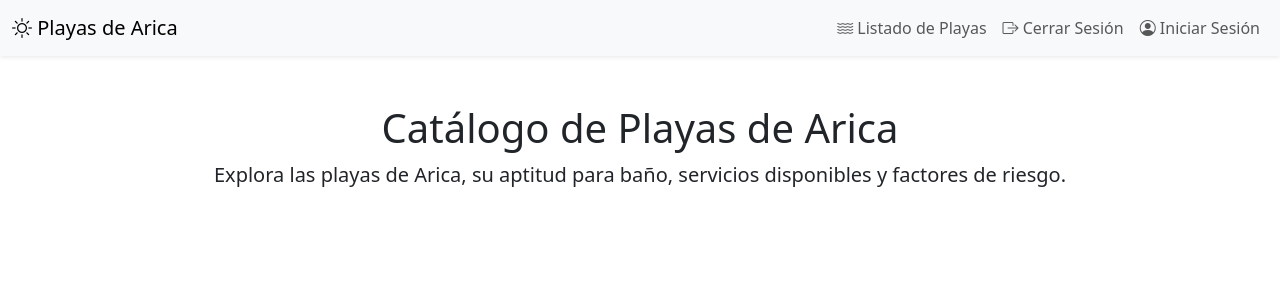
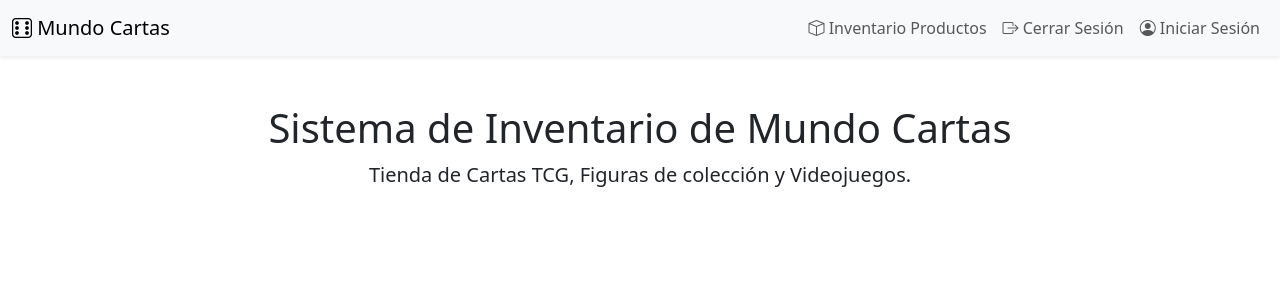
Before and after one commit to Angel1819/sistema-inventario-ev3, a Django app: template sistemainventario/templates/catalogo_playa/base.html in a window 1280 px wide. Shown: the top 300 px of the page. Run offline with Django 5.2, Linux system fonts and the light colour scheme; the template is opened without the code that fills it, so the values that code supplies are empty.

Commit message:
Se hizo base html pero tengo problemas para hacer funcionar el nav con los enlaces a la vista de inventario

```diff
--- a/inventario/templates/inventario_home.html
+++ b/inventario/templates/inventario_home.html
@@ -13,6 +13,8 @@
     </style>
 </head>
 <body>
+{% extends "base.html" %}
+
     <h1>{{ titulo }}</h1>
     <p>Productos de la tienda Mundo Cartas.</p>
 
--- a/inventario/urls.py
+++ b/inventario/urls.py
@@ -2,5 +2,5 @@ from django.urls import path
 from . import views
 
 urlpatterns = [
-    path('', views.home, name='home'),
+    path('', views.inventario_home, name='inventario_home'),
 ]
--- a/inventario/views.py
+++ b/inventario/views.py
@@ -2,7 +2,7 @@ from django.shortcuts import render
 from .models import Producto, Categoria
 
 # Create your views here.
-def home(request):
+def inventario_home(request):
     titulo = "Inventario de Productos"
     productos = Producto.objects.all()
     categorias = Categoria.objects.all()
--- a/sistemainventario/settings.py
+++ b/sistemainventario/settings.py
@@ -39,6 +39,7 @@ INSTALLED_APPS = [
     'django.contrib.staticfiles',
     'usuarios',
     'inventario',
+    'sistemainventario',
 ]
 
 MIDDLEWARE = [
--- a/sistemainventario/templates/catalogo_playa/base.html
+++ b/sistemainventario/templates/catalogo_playa/base.html
@@ -3,7 +3,7 @@
   <head>
     <meta charset="UTF-8" />
     <meta name="viewport" content="width=device-width, initial-scale=1.0" />
-    <title>Catálogo de Playas de Arica</title>
+    <title>Inventario Mundo Cartas</title>
 
     <!-- Bootstrap CSS -->
     <link
@@ -20,8 +20,8 @@
     <!-- Navbar -->
     <nav class="navbar navbar-expand-lg navbar-light bg-light mb-4 shadow-sm">
       <div class="container-fluid">
-        <a class="navbar-brand" href="#">
-          <i class="bi bi-sun"></i> Playas de Arica
+        <a class="navbar-brand" href="{% url "home" %}">
+          <i class="bi bi-dice-6"></i> Mundo Cartas
         </a>
 
         <button
@@ -35,23 +35,23 @@
 
         <div class="collapse navbar-collapse" id="navbarNavDropdown">
           <ul class="navbar-nav ms-auto">
-            <!-- Enlace: listado de playas -->
+            <!-- Enlace: Inventario Productos -->
             <li class="nav-item">
-              <a class="nav-link" href="#">
-                <i class="bi bi-water"></i> Listado de Playas
+              <a class="nav-link" href="{% url "inventario_home" %}">
+                <i class="bi bi-box"></i> Inventario Productos
               </a>
             </li>
 
             <!-- Enlace: cerrar sesión -->
             <li class="nav-item">
-              <a class="nav-link" href="#">
+              <a class="nav-link" href="{% url "cerrar_sesion" %}">
                 <i class="bi bi-box-arrow-right"></i> Cerrar Sesión
               </a>
             </li>
 
             <!-- Enlace: iniciar sesión -->
             <li class="nav-item">
-              <a class="nav-link" href="#">
+              <a class="nav-link" href="iniciar_sesion">
                 <i class="bi bi-person-circle"></i> Iniciar Sesión
               </a>
             </li>
@@ -64,10 +64,9 @@
     <div class="container">
       <!-- Aquí el alumno agregará los bloques -->
       <div class="text-center mt-5">
-        <h1>Catálogo de Playas de Arica</h1>
+        <h1>Sistema de Inventario de Mundo Cartas</h1>
         <p class="lead">
-          Explora las playas de Arica, su aptitud para baño, servicios
-          disponibles y factores de riesgo.
+          Tienda de Cartas TCG, Figuras de colección y Videojuegos.
         </p>
       </div>
     </div>
--- a/sistemainventario/views.py
+++ b/sistemainventario/views.py
@@ -2,4 +2,4 @@ from django.shortcuts import render
 
 # Create your views here.
 def home(request):
-    return render(request, 'templates/catalogo_playa/base.html')
+    return render(request, 'catalogo_playa/base.html')
--- a/usuarios/urls.py
+++ b/usuarios/urls.py
@@ -2,5 +2,6 @@ from django.urls import path
 from . import views
 
 urlpatterns = [
-
+    path('iniciar_sesion/', views.iniciar_sesion, name='iniciar_sesion'),
+    path('cerrar_sesion/', views.cerrar_sesion, name='cerrar_sesion'),
 ]
--- a/usuarios/views.py
+++ b/usuarios/views.py
@@ -1,3 +1,8 @@
 from django.shortcuts import render
 
 # Create your views here.
+def iniciar_sesion(request):
+    return render(request, 'iniciar_sesion.html')
+
+def cerrar_sesion(request):
+    return render(request, 'cerrar_sesion.html')
```
